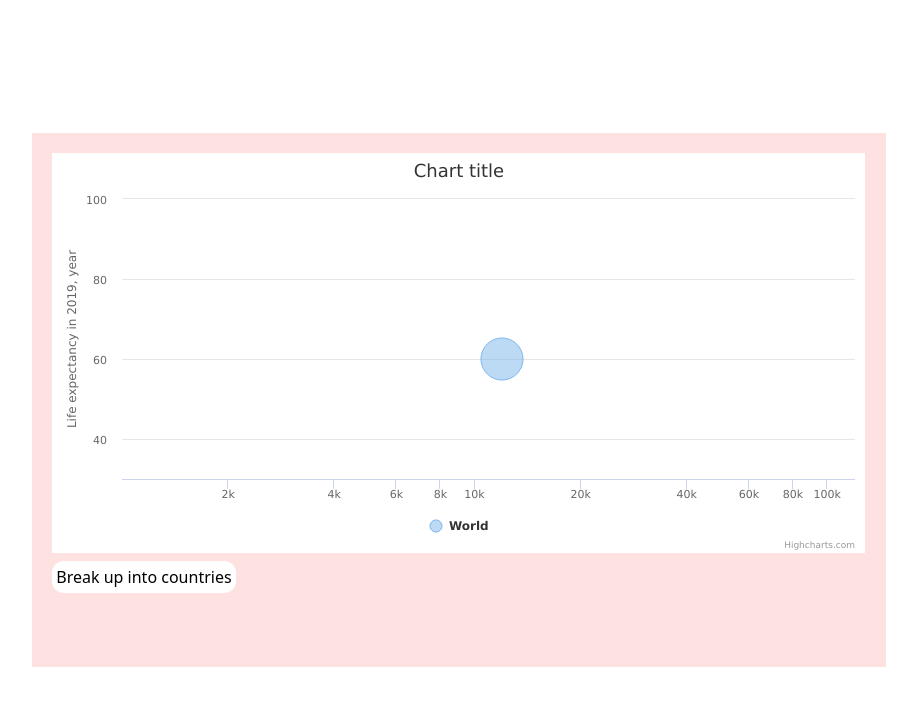
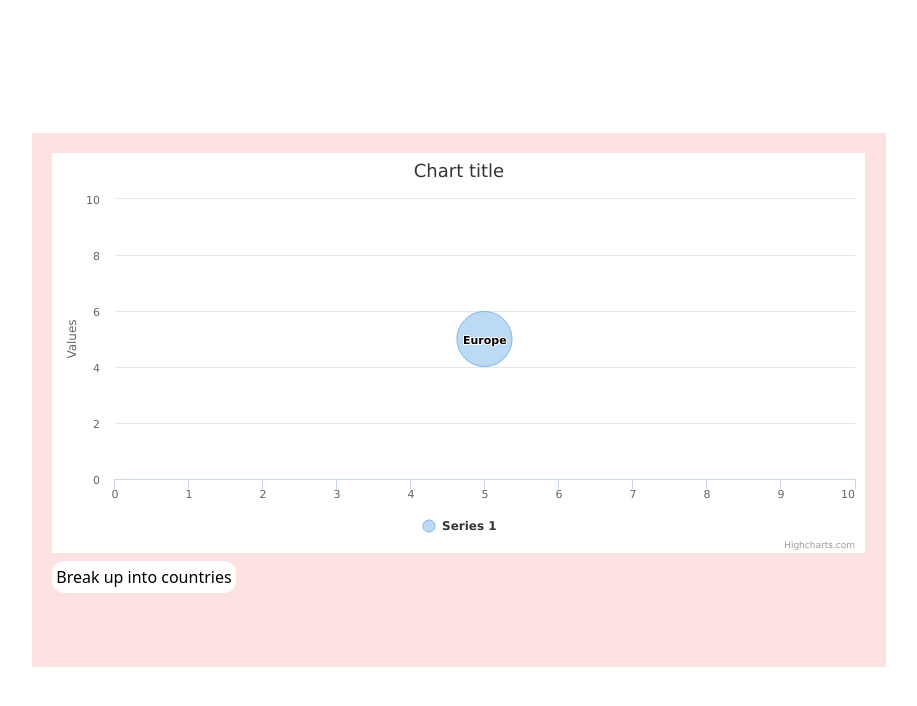
Before and after one commit to RobJJ/charting-playground, a React (Create React App) app: page / in a window 1280 px wide. Shown: the top 706 px of the page, without its empty margins (181-1098 px from the left). Built offline with nearby package versions, Linux system fonts and the light colour scheme.

Commit message:
testing diff methods of overwriting data - event triggering

```diff
--- a/src/charts/highcharts/scatter-bubble-chart-v2.js
+++ b/src/charts/highcharts/scatter-bubble-chart-v2.js
@@ -3,8 +3,10 @@ import React, { useRef, useEffect, useState } from "react";
 import Highcharts from "highcharts";
 import HighchartsReact from "highcharts-react-official";
 
-import HC_more from "highcharts/highcharts-more";
-HC_more(Highcharts);
+// import HC_more from "highcharts/highcharts-more";
+import highchartsMore from "highcharts/highcharts-more";
+
+highchartsMore(Highcharts);
 //
 const getOriginalData = () => [
   {
@@ -15,19 +17,19 @@ const getOriginalData = () => [
 ];
 const getAlternativeData = () => [
   {
-    x: 6000,
-    y: 50,
-    z: 20, // set the size of the first country bubble
+    x: 2,
+    y: 1,
+    z: 5, // set the size of the first country bubble
   },
   {
-    x: 20000,
-    y: 76,
-    z: 30, // set the size of the second country bubble
+    x: 3,
+    y: 6,
+    z: 8, // set the size of the second country bubble
   },
   {
-    x: 80000,
-    y: 80,
-    z: 50, // set the size of the third country bubble
+    x: 4,
+    y: 8,
+    z: 2, // set the size of the third country bubble
   },
 ];
 //
@@ -35,48 +37,80 @@ const getAlternativeData = () => [
 //
 const BubbleChartVersion2 = () => {
   console.log("---- BUBBLE CHART COMP ----");
-  // const chartRef = useRef(null);
-  // const [chart, setChart] = useState(null);
-  const options = {
+  const [pointsToAdd, setPointsToAdd] = useState([
+    {
+      x: 4,
+      y: 8,
+      z: 3,
+      name: "Norway",
+    },
+    {
+      x: 6,
+      y: 5,
+      z: 5,
+      name: "Poland",
+    },
+    {
+      x: 2,
+      y: 2,
+      z: 4,
+      name: "Estonia",
+    },
+    {
+      x: 2,
+      y: 7,
+      z: 7,
+      name: "Italy",
+    },
+  ]);
+
+  const [chartOptions, setChartOptions] = useState({
     chart: {
       type: "bubble",
-      animation: {
-        duration: 2000, // set the duration of the animation in milliseconds
-      },
+      events: {},
     },
-    accessibility: {
+    tooltip: {
       enabled: false,
+    },
+    xAxis: {
+      min: 0,
+      max: 10,
+    },
+    yAxis: {
+      min: 0,
+      max: 10,
     },
     series: [
       {
-        name: "World",
-        data: getOriginalData(),
+        zMin: 0,
+        zMax: 20,
+        data: [
+          {
+            x: 5,
+            y: 5,
+            z: 19,
+            name: "Europe",
+          },
+        ],
+        states: {
+          hover: {
+            enabled: false,
+          },
+        },
+        dataLabels: {
+          enabled: true,
+          format: "{point.name}",
+        },
       },
     ],
-    xAxis: {
-      type: "logarithmic",
-      min: 1000,
-      max: 120000,
-    },
-    yAxis: {
-      startOnTick: false,
-      endOnTick: false,
-      title: {
-        text: "Life expectancy in 2019, year",
-      },
-      maxPadding: 0.2,
-      min: 30,
-      max: 100,
-    },
-  };
+  });
 
-  // useEffect(() => {
-  //   setChart(Highcharts.chart(chartRef.current, options));
-  // }, []);
+  console.log("chartOptions: ", chartOptions);
 
-  const handleClick = () => {
-    // chart.series[0].update({ name: "Countries" });
-    // chart.series[0].setData(getAlternativeData());
+  const handleClickPls = () => {
+    setChartOptions({
+      series: [{ data: getAlternativeData() }],
+    });
   };
 
   return (
@@ -85,9 +119,9 @@ const BubbleChartVersion2 = () => {
       <HighchartsReact
         // ref={chartRef}
         highcharts={Highcharts}
-        options={options}
+        options={chartOptions}
       />
-      <button className="bg-white rounded-xl mt-2 p-1" onClick={handleClick}>
+      <button className="bg-white rounded-xl mt-2 p-1" onClick={handleClickPls}>
         Break up into countries
       </button>
     </div>
@@ -96,31 +130,48 @@ const BubbleChartVersion2 = () => {
 
 export default BubbleChartVersion2;
 
-// chart.update({
+// const options = {
+//   chart: {
+//     type: "bubble",
+//     animation: {
+//       duration: 2000, // set the duration of the animation in milliseconds
+//     },
+//   },
+//   accessibility: {
+//     enabled: false,
+//   },
 //   series: [
 //     {
-//       name: "Countries",
-//       data: [
-//         {
-//           x: 10,
-//           y: 10,
-//           z: 20, // set the size of the first country bubble
-//         },
-//         {
-//           x: 20,
-//           y: 20,
-//           z: 30, // set the size of the second country bubble
-//         },
-//         {
-//           x: 30,
-//           y: 30,
-//           z: 50, // set the size of the third country bubble
-//         },
-//       ],
-//       animation: {
-//         duration: 1000, // set the duration of the animation in milliseconds
-//         easing: "easeOutBounce",
-//       },
+//       name: "World",
+//       data: getOriginalData(),
 //     },
 //   ],
-// });
+//   xAxis: {
+//     type: "logarithmic",
+//     min: 1000,
+//     max: 120000,
+//   },
+//   yAxis: {
+//     startOnTick: false,
+//     endOnTick: false,
+//     title: {
+//       text: "Life expectancy in 2019, year",
+//     },
+//     maxPadding: 0.2,
+//     min: 30,
+//     max: 100,
+//   },
+// };
+
+// const handleClick = () => {
+//   // chart.series[0].update({ name: "Countries" });
+//   // chart.series[0].setData(getAlternativeData());
+// };
+//
+
+// const chartRef = useRef(null);
+// const [chart, setChart] = useState(null);
+// old ref way
+// useEffect(() => {
+//   setChart(Highcharts.chart(chartRef.current, options));
+// }, []);
```
